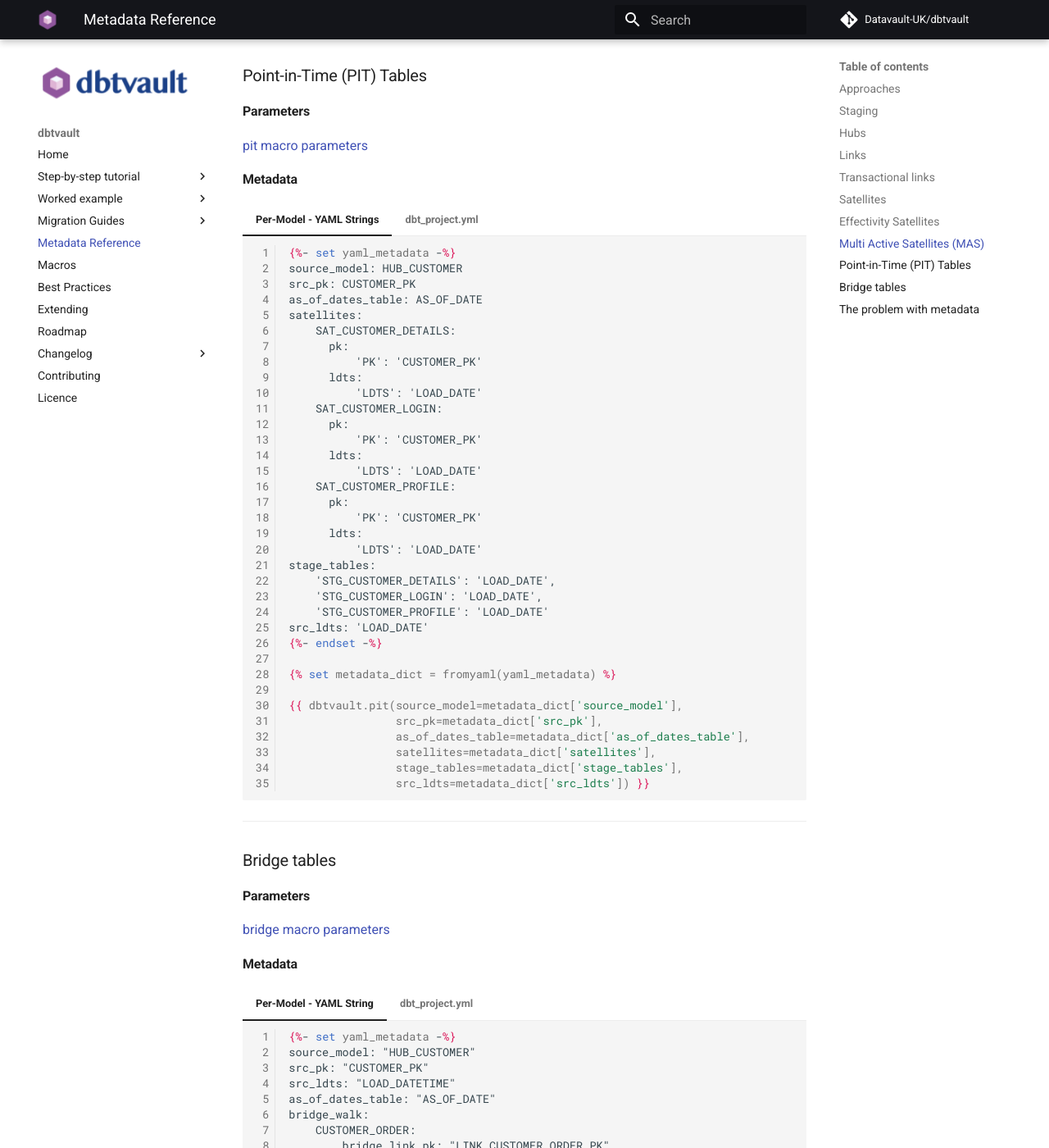
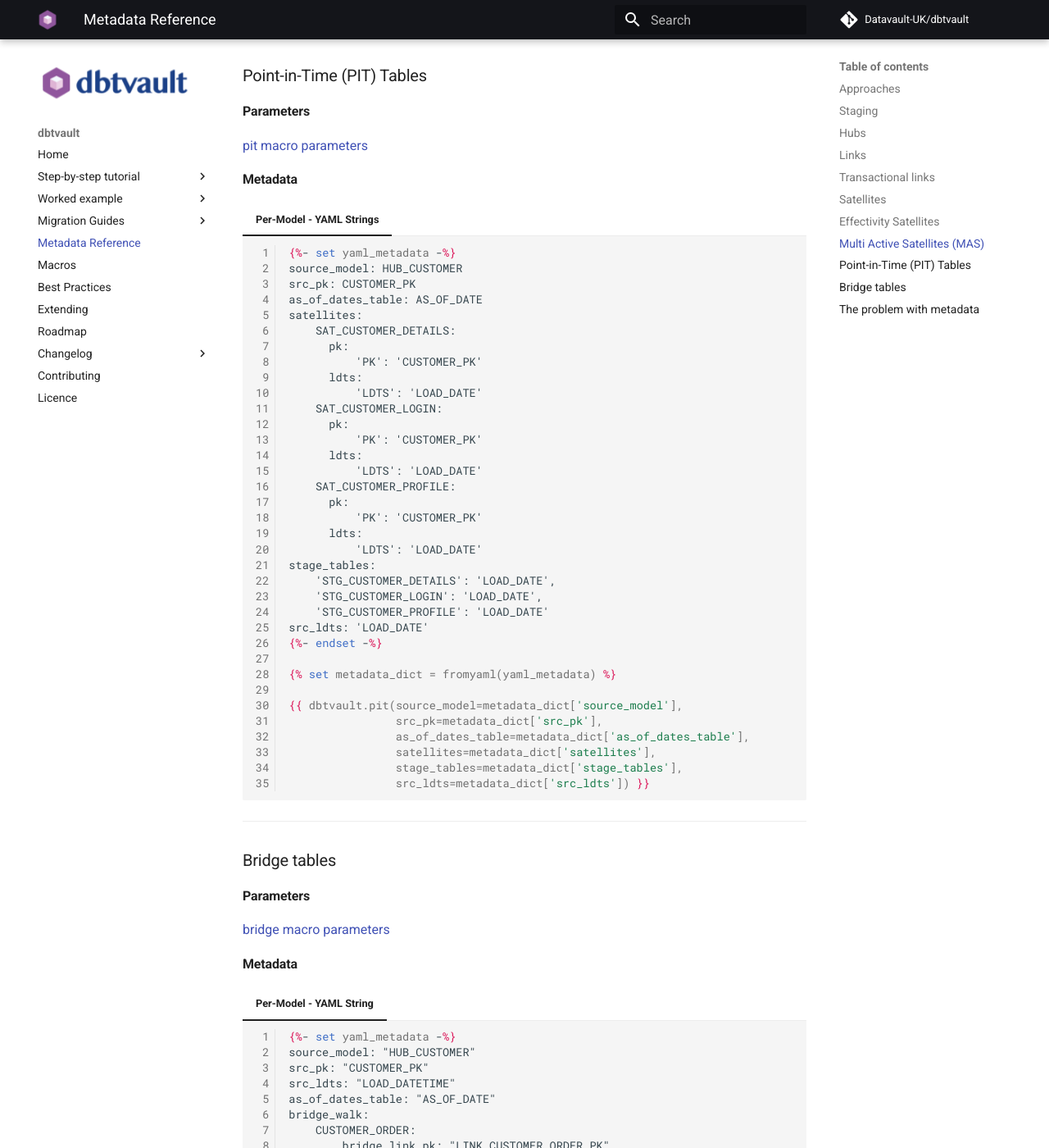
Before and after one commit to Datavault-UK/automate-dv-docs, an MkDocs documentation site: the page built from docs/metadata.md, in a window 1280 px wide and 1400 px high, scrolled down 7775 px. Shown: the whole window at 82% size. Built offline with MkDocs 1.6.1 and Material for MkDocs 9.7.7, drawn with Linux system fonts in a browser that asks for light colours; comment, search, counter and statistics services are not loaded; some of the changed lines change nothing that is shown.

Commit message:
AB#2020 - Removed "dbt_project.yml - vars" in metadata.md for PIT&Bridge

````diff
--- a/docs/metadata.md
+++ b/docs/metadata.md
@@ -1194,39 +1194,6 @@
                     stage_tables=metadata_dict['stage_tables'],
                     src_ldts=metadata_dict['src_ldts']) }}
     ```
-
-=== "dbt_project.yml"
-
-    !!! warning "Only available with dbt config-version: 1"
-
-    ```yaml
-    pit_customer:
-      vars:
-        source_model: HUB_CUSTOMER
-        src_pk: CUSTOMER_PK
-        as_of_date_table: AS_OF_DATE
-        satellites:
-            SAT_CUSTOMER_DETAILS:
-              pk:
-                  'PK': 'CUSTOMER_PK'
-              ldts:
-                  'LDTS': 'LOAD_DATE'
-            SAT_CUSTOMER_LOGIN:
-              pk:
-                  'PK': 'CUSTOMER_PK'
-              ldts:
-                  'LDTS': 'LOAD_DATE'
-            SAT_CUSTOMER_PROFILE:
-              pk:
-                  'PK': 'CUSTOMER_PK'
-              ldts:
-                  'LDTS': 'LOAD_DATE'
-        stage_tables:
-            'STG_CUSTOMER_DETAILS': 'LOAD_DATE',
-            'STG_CUSTOMER_LOGIN': 'LOAD_DATE',
-            'STG_CUSTOMER_PROFILE': 'LOAD_DATE'
-        src_ldts: 'LOAD_DATE'
-    ```
 ___
 
 ### Bridge tables
@@ -1284,47 +1251,6 @@
                             as_of_dates_table=metadata_dict['as_of_dates_table'],
                             stage_tables_ldts=metadata_dict['stage_tables_ldts']) }}
     ```
-
-=== "dbt_project.yml"
-
-    !!! warning "Only available with dbt config-version: 1"
-
-    ```yaml
-    bridge_customer_order:
-      vars:
-        source_model: "HUB_CUSTOMER"
-        src_pk: "CUSTOMER_PK"
-        src_ldts: "LOAD_DATETIME"
-        as_of_dates_table: "AS_OF_DATE"
-        bridge_walk:
-            CUSTOMER_ORDER:
-                bridge_link_pk: "LINK_CUSTOMER_ORDER_PK"
-                bridge_end_date: "EFF_SAT_CUSTOMER_ORDER_ENDDATE"
-                bridge_load_date: "EFF_SAT_CUSTOMER_ORDER_LOADDATE"
-                link_table: "LINK_CUSTOMER_ORDER"
-                link_pk: "CUSTOMER_ORDER_PK"
-                link_fk1: "CUSTOMER_FK"
-                link_fk2: "ORDER_FK"
-                eff_sat_table: "EFF_SAT_CUSTOMER_ORDER"
-                eff_sat_pk: "CUSTOMER_ORDER_PK"
-                eff_sat_end_date: "END_DATE"
-                eff_sat_load_date: "LOAD_DATETIME"
-            ORDER_PRODUCT:
-                bridge_link_pk: "LINK_ORDER_PRODUCT_PK"
-                bridge_end_date: "EFF_SAT_ORDER_PRODUCT_ENDDATE"
-                bridge_load_date: "EFF_SAT_ORDER_PRODUCT_LOADDATE"
-                link_table: "LINK_ORDER_PRODUCT"
-                link_pk: "ORDER_PRODUCT_PK"
-                link_fk1: "ORDER_FK"
-                link_fk2: "PRODUCT_FK"
-                eff_sat_table: "EFF_SAT_ORDER_PRODUCT"
-                eff_sat_pk: "ORDER_PRODUCT_PK"
-                eff_sat_end_date: "END_DATE"
-                eff_sat_load_date: "LOAD_DATETIME"
-        stage_tables_ldts:
-            STG_CUSTOMER_ORDER: "LOAD_DATETIME"
-            STG_ORDER_PRODUCT: "LOAD_DATETIME"
-    ```
 ___
 
 ### The problem with metadata
````
